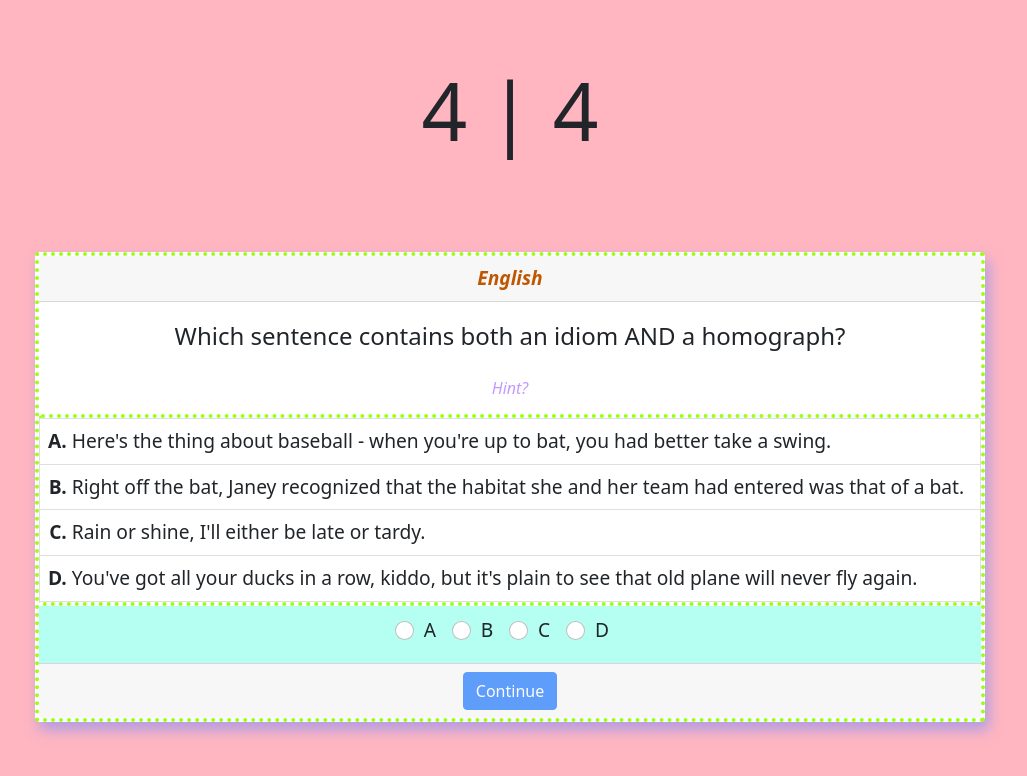
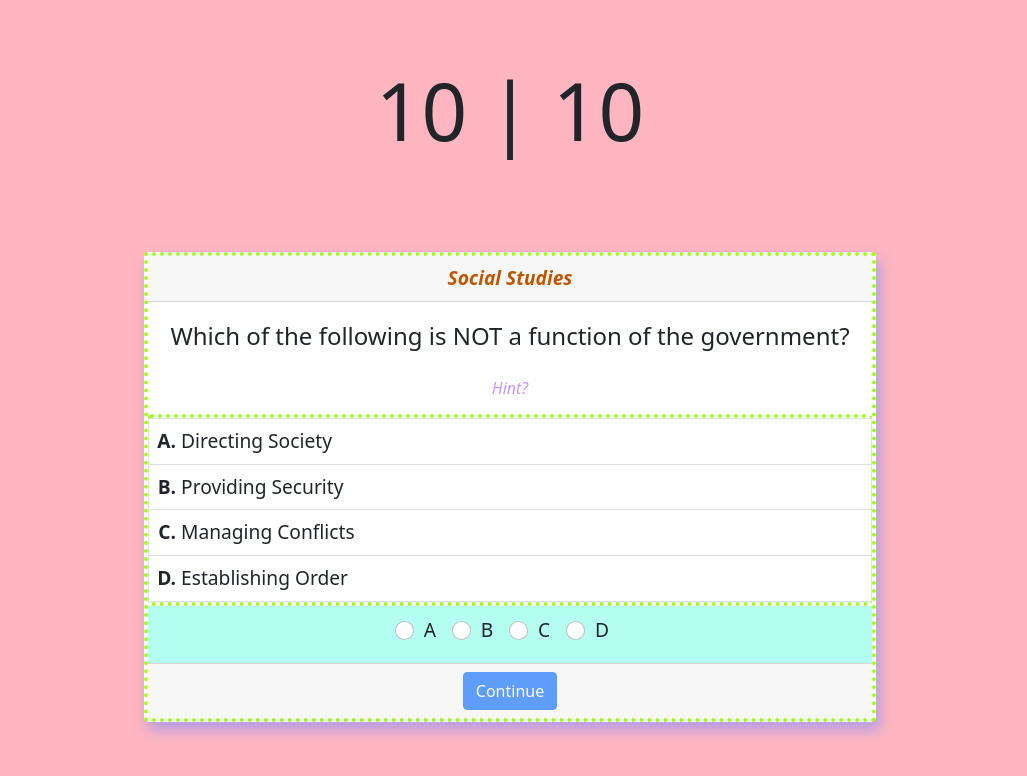
Before and after one commit to Jack-Aaron/examfairy, a React (Create React App) app: page / in a window 1280 px wide. Shown: the top 776 px of the page, without its empty margins (130-1157 px from the left). Built offline with nearby package versions, Linux system fonts and the light colour scheme; no server answers.

Commit message:
some more questions

```diff
--- a/src/components/Header/index.js
+++ b/src/components/Header/index.js
@@ -8,7 +8,7 @@ const Header = ({ questionsState }) => {
   return (
     <div>
       <Jumbotron>
-        <h1 className="display-1">{totalQuestions.length + ' | ' + 4}</h1>
+        <h1 className="display-1">{totalQuestions.length + ' | ' + 10}</h1>
         <br /><br /><br />
       </Jumbotron>
     </div>
--- a/src/questions.js
+++ b/src/questions.js
@@ -63,102 +63,102 @@ const QUESTIONS = [
     score: 2,
     subquestion: 'What have you been told mostly about this story?'
   },
-  // {
-  //   id: 'a3',
-  //   question: 'conflict',
-  //   answers: ['Cras justo odio',
-  //     'Dapibus ac facilisis in',
-  //     'Vestibulum at eros',
-  //     'Yorfinstein fuf yud'],
-  //   correctAnswer: 'Yorfinstein fuf yud',
-  //   topic: 'English',
-  //   hint: 'etc., Mr. and Mrs.',
-  //   viewCt: 0,
-  //   correctCt: 0,
-  //   wrongCt: 0,
-  //   score: 2,
-  //   subquestion: ''
-  // },
-  // {
-  //   id: 'a4',
-  //   question: 'folk',
-  //   answers: ['Cras justo odio',
-  //     'Dapibus ac facilisis in',
-  //     'Vestibulum at eros',
-  //     'Yorfinstein fuf yud'],
-  //   correctAnswer: 'Cras justo odio',
-  //   topic: 'English',
-  //   hint: 'etc., Mr. and Mrs.',
-  //   viewCt: 0,
-  //   correctCt: 0,
-  //   wrongCt: 0,
-  //   score: 2,
-  //   subquestion: ''
-  // },
-  // {
-  //   id: 'a5',
-  //   question: 'individualism',
-  //   answers: ['Cras justo odio',
-  //     'Dapibus ac facilisis in',
-  //     'Vestibulum at eros',
-  //     'Yorfinstein fuf yud'],
-  //   correctAnswer: 'Cras justo odio',
-  //   topic: 'English',
-  //   hint: 'etc., Mr. and Mrs.',
-  //   viewCt: 0,
-  //   correctCt: 0,
-  //   wrongCt: 0,
-  //   score: 2,
-  //   subquestion: ''
-  // },
-  // {
-  //   id: 'a6',
-  //   question: 'inventiveness',
-  //   answers: ['Cras justo odio',
-  //     'Dapibus ac facilisis in',
-  //     'Vestibulum at eros',
-  //     'Yorfinstein fuf yud'],
-  //   correctAnswer: 'Yorfinstein fuf yud',
-  //   topic: 'English',
-  //   hint: 'etc., Mr. and Mrs.',
-  //   viewCt: 0,
-  //   correctCt: 0,
-  //   wrongCt: 0,
-  //   score: 2,
-  //   subquestion: ''
-  // },
-  // {
-  //   id: 'a7',
-  //   question: 'society',
-  //   answers: ['Cras justo odio',
-  //     'Dapibus ac facilisis in',
-  //     'Vestibulum at eros',
-  //     'Yorfinstein fuf yud'],
-  //   correctAnswer: 'Cras justo odio',
-  //   topic: 'English',
-  //   hint: 'etc., Mr. and Mrs.',
-  //   viewCt: 0,
-  //   correctCt: 0,
-  //   wrongCt: 0,
-  //   score: 2,
-  //   subquestion: ''
-  // },
-  // {
-  //   id: 'a8',
-  //   question: 'Who was Abigail Adams?',
-  //   answers: ['Cras justo odio',
-  //     'Dapibus ac facilisis in',
-  //     'Vestibulum at eros',
-  //     'Yorfinstein fuf yud'],
-  //   correctAnswer: 'Yorfinstein fuf yud',
-  //   topic: 'English',
-  //   hint: 'etc., Mr. and Mrs.',
-  //   viewCt: 0,
-  //   correctCt: 0,
-  //   wrongCt: 0,
-  //   score: 2,
-  //   subquestion: ''
-  // },
+  {
+    id: 'a3',
+    question: 'Which answer best describes the word "conflict" in a fictional story?',
+    answers: ['"This is a serious argument or disagreement."',
+      '"Two or more of the main characters have to fight it out."',
+      '"My sister and I are total opposites."',
+      '"You are rich and generous. Give me some money. Thanks!"'],
+    correctAnswer: '"Two or more of the main characters have to fight it out."',
+    topic: 'English',
+    hint: 'How is conflict used specifically in storytelling?',
+    viewCt: 0,
+    correctCt: 0,
+    wrongCt: 0,
+    score: 2,
+    subquestion: ''
+  },
+  {
+    id: 'a4',
+    question: 'President Barack Obama very often when speaking publically will use the word "folk." Folks like us, folks back home, the folks we see every day going to work, etc.',
+    answers: ['Normal, everyday people.',
+      'Friends and neighbors.',
+      'African-Americans.',
+      'Musicians.'],
+    correctAnswer: 'Normal, everyday people.',
+    topic: 'English',
+    hint: 'What is special about folktales and their audience?',
+    viewCt: 0,
+    correctCt: 0,
+    wrongCt: 0,
+    score: 2,
+    subquestion: 'Which answer best describes how folk was being used?'
+  },
+  {
+    id: 'a5',
+    question: '"How difficult the task to quench the fire and the pride of private ambition, and to sacrifice ourselves and all our hopes and expectations to the public weal!"',
+    answers: ['Individualism',
+      'Inventiveness',
+      'Justice',
+      'Equality'],
+    correctAnswer: 'Individualism',
+    topic: 'Social Studies',
+    hint: 'What does it sound like was bothering Mrs. Adams when she said this?',
+    viewCt: 0,
+    correctCt: 0,
+    wrongCt: 0,
+    score: 2,
+    subquestion: 'Which word best describes the meaning of this quote from First Lady Abigail Adams?'
+  },
+  {
+    id: 'a6',
+    question: 'Albert Einstein is known for many things, but he is probably most famous for his:',
+    answers: ['Inventiveness',
+      'Seriousness',
+      'Famousness',
+      'Silliness'],
+    correctAnswer: 'Inventiveness',
+    topic: 'Social Studies',
+    hint: 'e = mc^2',
+    viewCt: 0,
+    correctCt: 0,
+    wrongCt: 0,
+    score: 2,
+    subquestion: ''
+  },
+  {
+    id: 'a7',
+    question: 'Why is it so important to society that people are good citizens?',
+    answers: ['A society is the sum of its citizens.',
+      'Nobody likes a bad citizen.',
+      'If you\'re not a good citizen, you go to jail.',
+      'What goes around comes around.'],
+    correctAnswer: 'A society is the sum of its citizens.',
+    topic: 'Social Studies',
+    hint: 'Read carefully: the question asks why it is important to -- society',
+    viewCt: 0,
+    correctCt: 0,
+    wrongCt: 0,
+    score: 2,
+    subquestion: ''
+  },
+  {
+    id: 'a8',
+    question: 'Which of the following choices does NOT describe Abigail Adams?',
+    answers: ['Wife of John Quincy Adams, the sixth U.S. President.',
+      'Her letters are an important document of American Revolutionary history.',
+      'Some consider her to be one of the Founders of the United States.',
+      'She was one of the most educated people of her time.'],
+    correctAnswer: 'Wife of John Quincy Adams, the sixth U.S. President.',
+    topic: 'Social Studies',
+    hint: 'There were two "President Adams"...',
+    viewCt: 0,
+    correctCt: 0,
+    wrongCt: 0,
+    score: 2,
+    subquestion: ''
+  },
   // {
   //   id: 'a9',
   //   question: 'Who were the Women Airforce Service Pilots (WASPs) ?',
```
